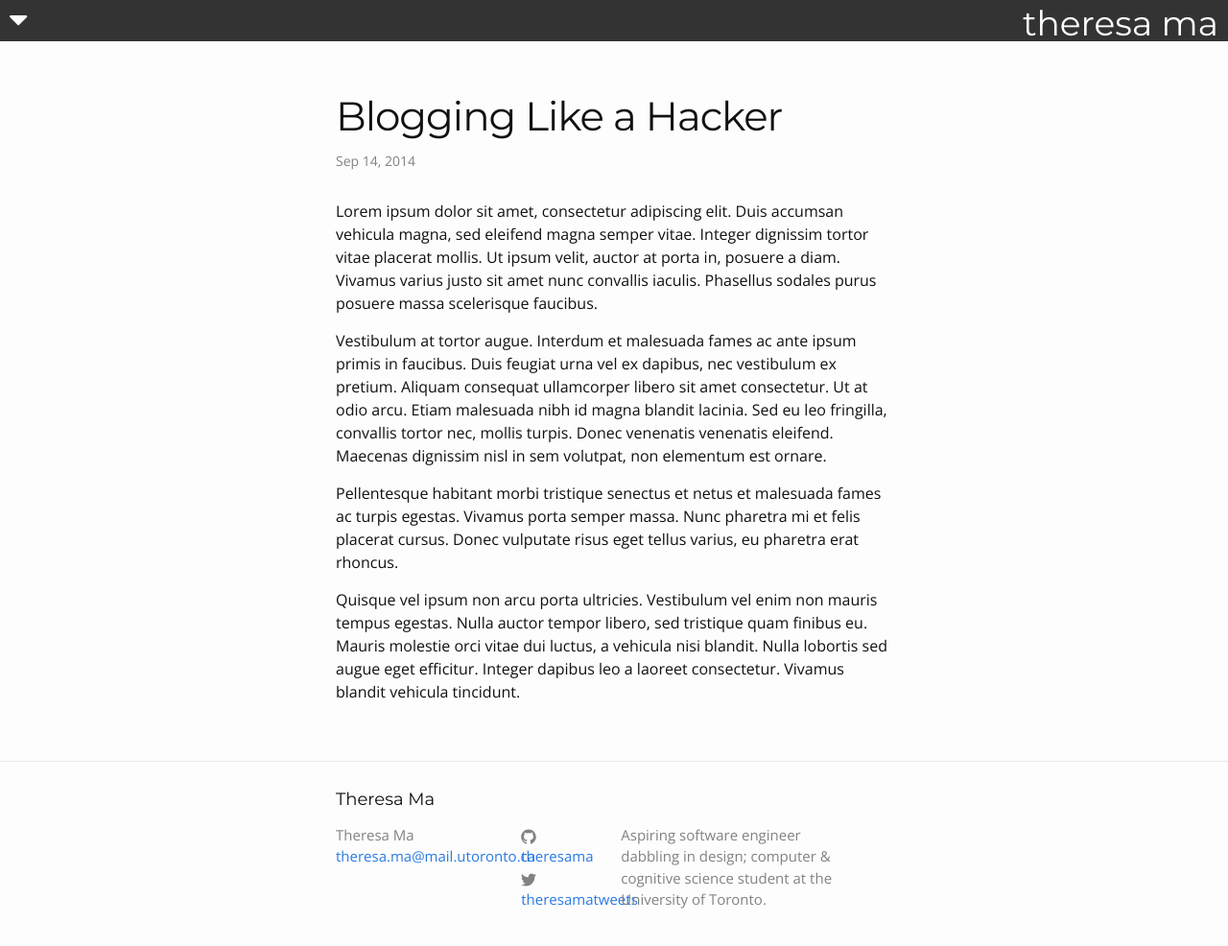
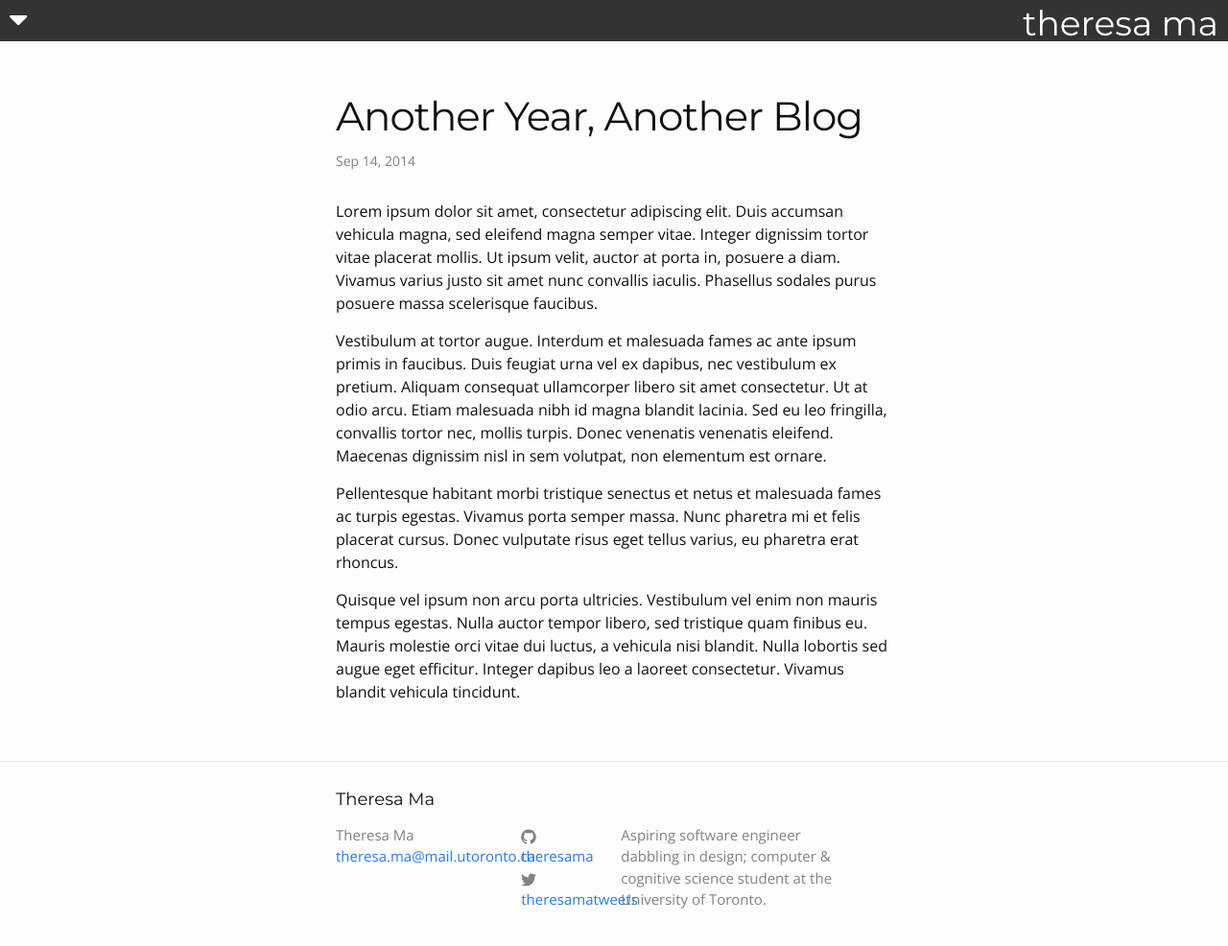
Before and after one commit to theresama/theresama.github.io, a Jekyll site: the page built from _posts/2014-09-14-starting-jekyll.md, in a window 1280 px wide and 1009 px high. Shown: the top 986 px of the window at 96% size. Built offline with Jekyll 4.4.1, drawn with Linux system fonts in a browser that asks for light colours; nearby versions of some CDN libraries.

Commit message:
update blog

```diff
--- a/_config.yml
+++ b/_config.yml
@@ -5,7 +5,7 @@ title: Theresa Ma
 email: theresa.ma@mail.utoronto.ca
 description: > # this means to ignore newlines until "baseurl:"
   Aspiring software engineer dabbling in design; computer & cognitive science student at the University of Toronto.
-baseurl: "" # the subpath of your site, e.g. /blog/
+baseurl: "/blog/" # the subpath of your site, e.g. /blog/
 url: "http://theresa-ma.com" # the base hostname & protocol for your site
 twitter_username: theresamatweets
 github_username:  theresama
--- a/_posts/2014-09-14-starting-jekyll.md
+++ b/_posts/2014-09-14-starting-jekyll.md
@@ -1,7 +1,6 @@
 ---
 layout: post
-title: Blogging Like a Hacker
-permalink: /testingblog
+title: Another Year, Another Blog
 ---
 
 Lorem ipsum dolor sit amet, consectetur adipiscing elit. Duis accumsan vehicula magna, sed eleifend magna semper vitae. Integer dignissim tortor vitae placerat mollis. Ut ipsum velit, auctor at porta in, posuere a diam. Vivamus varius justo sit amet nunc convallis iaculis. Phasellus sodales purus posuere massa scelerisque faucibus.
```
Also changed, not shown: 3 other files.
